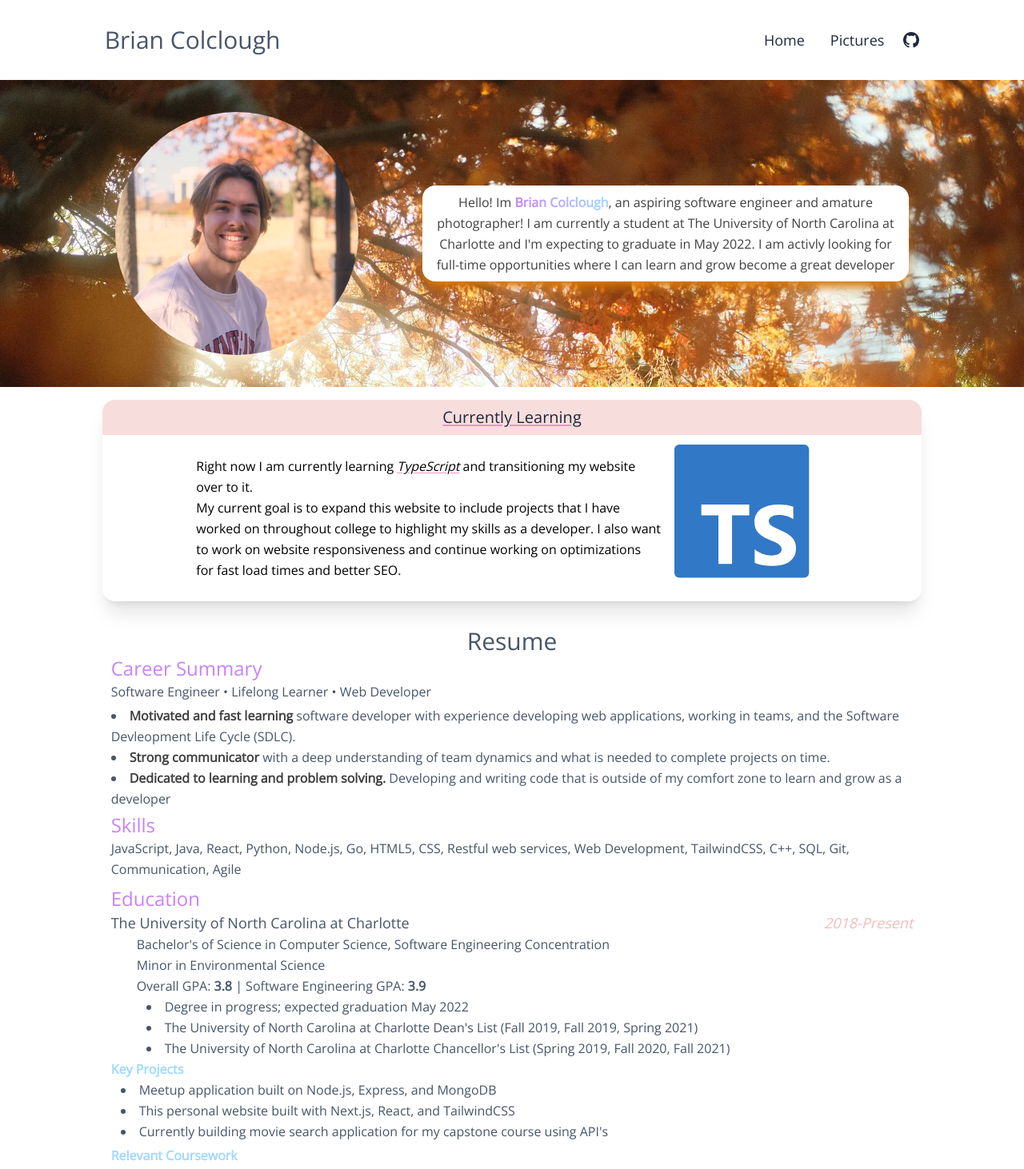
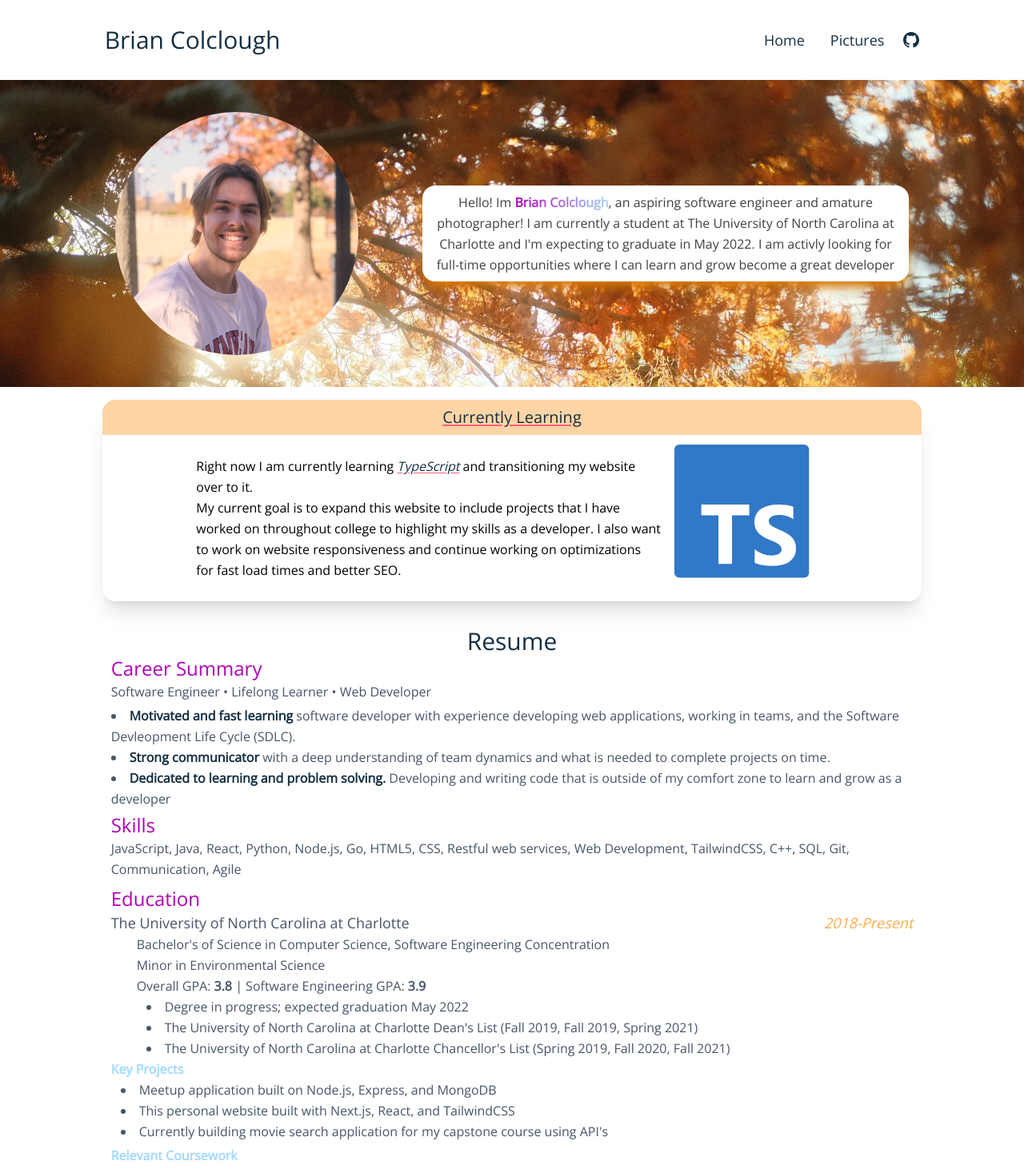
Before and after one commit to BrianColclough/Portfolio, a Next.js app: page / in a window 1280 px wide. Shown: the top 1462 px of the page at 80% size. Built offline with nearby package versions, Linux system fonts and the light colour scheme.

Commit message:
SEO Optimizations

```diff
--- a/components/currentlyLearning.tsx
+++ b/components/currentlyLearning.tsx
@@ -2,38 +2,38 @@ import TypeScriptSVG from "./svg/TypeScript";
 
 function CurrentlyLearning() {
   return (
-    <>
-      <div className="flex justify-center subpixel-antialiased sm:leading-relaxed">
+    <section className="flex justify-center subpixel-antialiased sm:leading-relaxed">
       <div className=" mx-2 mt-4 max-w-5xl rounded-2xl shadow-xl">
-          <div className="text-slate-800 bg-ui-orange/50 rounded-t-2xl font-sans py-2 text-xl text-center underline decoration-ui-pink underline-offset-2">
+        <h2 className="text-ui-navy bg-ui-orange/50 rounded-t-2xl font-sans py-2 text-xl text-center underline decoration-ui-pink underline-offset-2">
           Currently Learning
-          </div>
+        </h2>
         <div className="flex text-center justify-items-center sm:text-left sm:justify-center sm:items-center py-1">
           <div className="flex sm:w-5/6 md:max-w-5xl  px-8 justify-center flex-col sm:flex-row sm:items-center rounded-lg">
             <div className="flex flex-col sm:pr-4">
               <div className="font-normal">
                 <div>
                   Right now I am currently learning{" "}
-                    <span className="italic underline decoration-ui-pink underline-offset-2">
+                  <span className="italic underline decoration-ui-pink text-ui-navy underline-offset-2">
                     TypeScript
                   </span>{" "}
                   and transitioning my website over to it.
                 </div>
                 <div className="sm:basis-1/2">
-                    My current goal is to expand this website to include
-                    projects that I have worked on throughout college to
-                    highlight my skills as a developer. I also want to work on
-                    website responsiveness and continue working on optimizations
-                    for fast load times and better SEO.
+                  My current goal is to expand this website to include projects
+                  that I have worked on throughout college to highlight my
+                  skills as a developer. I also want to work on website
+                  responsiveness and continue working on optimizations for fast
+                  load times and better SEO.
                 </div>
               </div>
             </div>
+            <aside>
               <TypeScriptSVG />
+            </aside>
           </div>
         </div>
       </div>
-      </div>
-    </>
+    </section>
   );
 }
 
--- a/components/footer.jsx
+++ b/components/footer.jsx
@@ -3,10 +3,10 @@ import Twitter from "./svg/twitter";
 
 const Footer = (props) => {
   return (
-    <div className=" flex flex-row justify-center py-10 gap-6">
+    <footer className=" flex flex-row justify-center py-10 gap-6">
       <Twitter />
       <Linkedin />
-    </div>
+    </footer>
   );
 };
 
--- a/components/intro.jsx
+++ b/components/intro.jsx
@@ -3,12 +3,12 @@ import Image from "next/image";
 const Intro = (props) => {
   return (
     <>
-      <div className="bg-hero bg-cover bg-fixed flex justify-center sm:leading-relaxed">
+      <article className="bg-hero bg-cover bg-fixed flex justify-center sm:leading-relaxed">
         <div className="flex sm:h-96 sm:flex-row sm:justify-center items-center p-8 sm:gap-x-20 flex-col max-w-7xl">
           <div className="sm:basis-1/4 h-auto w-40 py-6">
             <Image
               className="rounded-full"
-              alt="Concord park"
+              alt="Headshot of Brian Colclough"
               src="/assets/Uptown-Dec 03 2021-0188.jpg?webp"
               layout="responsive"
               objectFit="contain"
@@ -33,7 +33,7 @@ const Intro = (props) => {
             great developer
           </div>
         </div>
-      </div>
+      </article>
     </>
   );
 };
--- a/components/layout.jsx
+++ b/components/layout.jsx
@@ -9,7 +9,7 @@ const Layout = (props) => {
         <title>Brian Colclough</title>
         <meta
           name="description"
-          content="Personal website and portfolio for Brian Colclough "
+          content="Brian Colclough's personal website and portfolio site for photography and web development"
         />
         <link
           rel="icon"
--- a/components/nav.jsx
+++ b/components/nav.jsx
@@ -4,7 +4,7 @@ import GithubSVG from "./svg/github";
 const Nav = (props) => {
   return (
     <>
-      <div className="font-sans text-lg text-slate-800 flex flex-row justify-center items-center gap-4">
+      <nav className="font-sans text-lg text-ui-navy flex flex-row justify-center items-center gap-4">
         <Link href="/">
           <a className="sm:transition sm:rounded-lg sm:ease-in-out sm:delay-75 sm:px-2 sm:hover:scale-110 hover:text-ui-purple ">
             Home
@@ -16,7 +16,7 @@ const Nav = (props) => {
           </a>
         </Link>
         <GithubSVG />
-      </div>
+      </nav>
     </>
   );
 };
--- a/components/pictureViewer.jsx
+++ b/components/pictureViewer.jsx
@@ -4,7 +4,7 @@ import Picture from "./picture";
 const PictureViewer = (props) => {
   return (
     <>
-      <div className="flex flex-col sm:px-8 sm:py-0 sm:flex-row sm:flex-wrap gap-8 sm:items-center sm:justify-center py-2 px-2">
+      <section className="flex flex-col sm:px-8 sm:py-0 sm:flex-row sm:flex-wrap gap-8 sm:items-center sm:justify-center py-2 px-2">
         <Picture
           image="/assets/ConcordParkNov 12 2021-0163.jpg?webp"
           href={"picture of leaves in a park in corcord"}
@@ -89,7 +89,7 @@ const PictureViewer = (props) => {
           height={200}
           width={300}
         />
-      </div>
+      </section>
     </>
   );
 };
--- a/components/resume.jsx
+++ b/components/resume.jsx
@@ -1,12 +1,14 @@
 const Resume = (props) => {
   return (
     <>
-      <div className="flex items-center flex-col sm:leading-relaxed">
+      <section className="flex items-center flex-col sm:leading-relaxed">
         <div
           className="p-8 font-sans subpixel-antialiased font-normal
          text-slate-600 sm:w-5/6 justify-center sm:max-w-7xl max-w-full"
         >
-          <p className="text-3xl text-center font-medium">Resume</p>
+          <h2 className="text-3xl text-center font-medium text-ui-navy">
+            Resume
+          </h2>
 
           <div>
             <div className="text-2xl text-ui-purple font-medium pb-0">
@@ -17,18 +19,18 @@ const Resume = (props) => {
             </div>
             <ul className="list-inside list-disc">
               <li>
-                <b className="text-neutral-700">Motivated and fast learning</b>{" "}
+                <b className="text-ui-navy">Motivated and fast learning</b>{" "}
                 software developer with experience developing web applications,
                 working in teams, and the Software Devleopment Life Cycle
                 (SDLC).
               </li>
               <li>
-                <b className="text-neutral-700">Strong communicator</b> with a
-                deep understanding of team dynamics and what is needed to
-                complete projects on time.
+                <b className="text-ui-navy">Strong communicator</b> with a deep
+                understanding of team dynamics and what is needed to complete
+                projects on time.
               </li>
               <li>
-                <b className="text-neutral-700">
+                <b className="text-ui-navy">
                   Dedicated to learning and problem solving.
                 </b>{" "}
                 Developing and writing code that is outside of my comfort zone
@@ -143,9 +145,7 @@ const Resume = (props) => {
                 improved my communication skills and found ways the facility can
                 better meet patrons needs.
               </p>
-              <p className="italic text-neutral-700 font-medium">
-                Patron Service Assistant
-              </p>
+              <p className="italic text-ui-navy">Patron Service Assistant</p>
               <ul className="list-disc list-inside">
                 <li className="pl-3">
                   Interact with patrons for knowledge on how the facility can be
@@ -158,7 +158,7 @@ const Resume = (props) => {
             </div>
           </div>
         </div>
-      </div>
+      </section>
     </>
   );
 };
--- a/components/svg/github.jsx
+++ b/components/svg/github.jsx
@@ -2,7 +2,7 @@ const GithubSVG = (props) => {
   return (
     <a href="https://github.com/BrianColclough/Portfolio">
       <svg
-        className="sm:transition sm:hover:scale-110 sm:rounded-lg hover:fill-ui-purple h-5"
+        className="sm:transition text-ui-navy sm:hover:scale-110 sm:rounded-lg hover:fill-ui-purple h-5"
         viewBox="0 0 16 16"
         fill="currentColor"
         aria-hidden="true"
--- a/components/title.jsx
+++ b/components/title.jsx
@@ -3,14 +3,14 @@ import Nav from "./nav";
 const Header = (props) => {
   return (
     <>
-      <div className="justify-center flex">
+      <header className="justify-center flex">
         <div className="py-8 px-6 bg-white flex flex-col sm:flex-row sm:justify-between sm:gap-12 gap-2 w-5/6 max-w-7xl justify-center">
-          <p className="font-sans sm:basis-1/2 text-slate-600 text-3xl text-center sm:text-left ">
+          <h1 className="font-sans sm:basis-1/2 text-ui-navy text-3xl text-center sm:text-left ">
             Brian Colclough
-          </p>
+          </h1>
           <Nav />
         </div>
-      </div>
+      </header>
     </>
   );
 };
--- a/tailwind.config.js
+++ b/tailwind.config.js
@@ -19,9 +19,10 @@ module.exports = {
       },
       colors: {
         "ui-blue": "#a1d9ff",
-        "ui-purple": "#ca82f8",
-        "ui-pink": "#ed93cb",
-        "ui-orange": "#f2bbbb",
+        "ui-purple": "#B000B9",
+        "ui-pink": "#FF5F7E",
+        "ui-orange": "#FFAB4C",
+        "ui-navy": "#142F43",
       },
     },
   },
```
Lines whose indentation alone changed are shown as unchanged.
